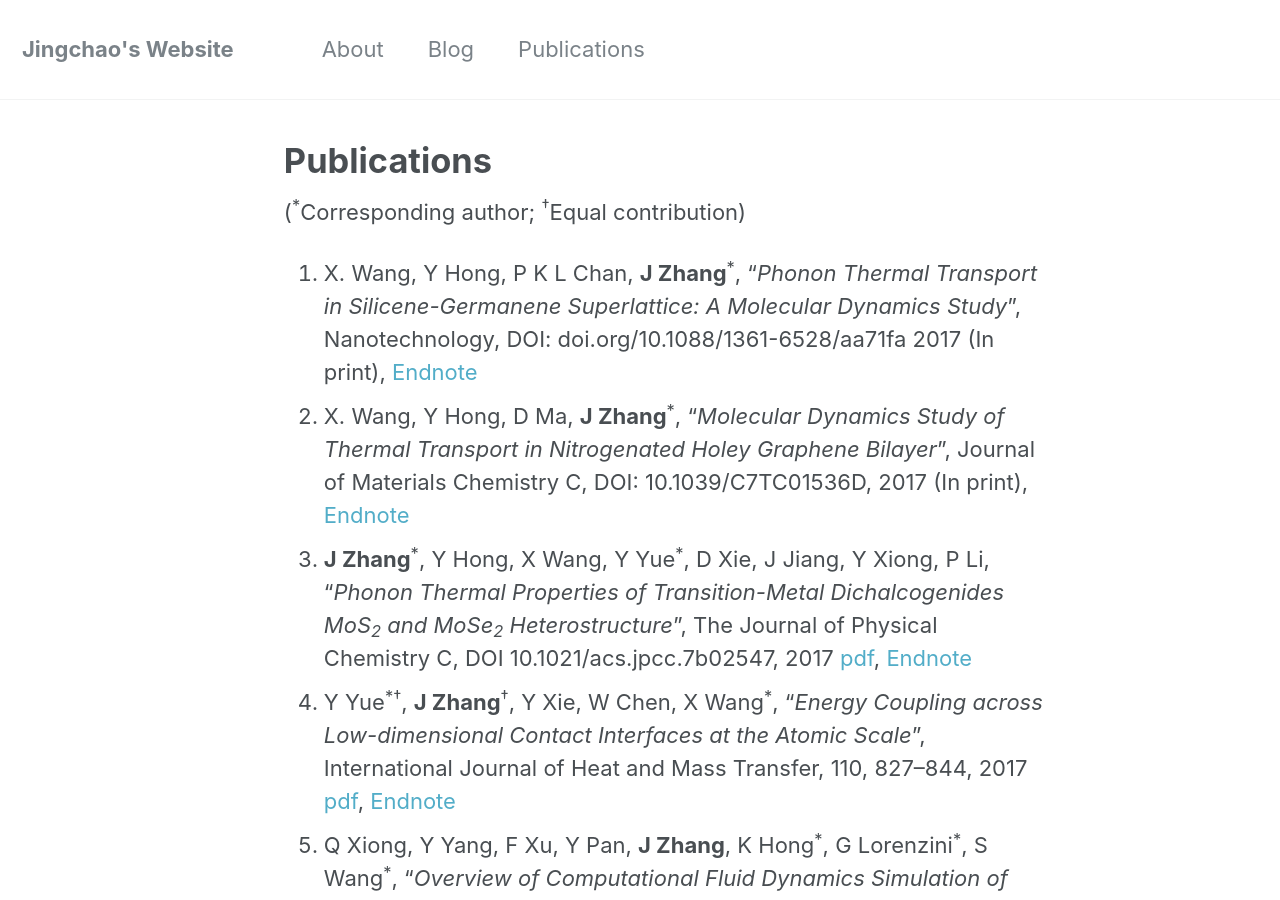
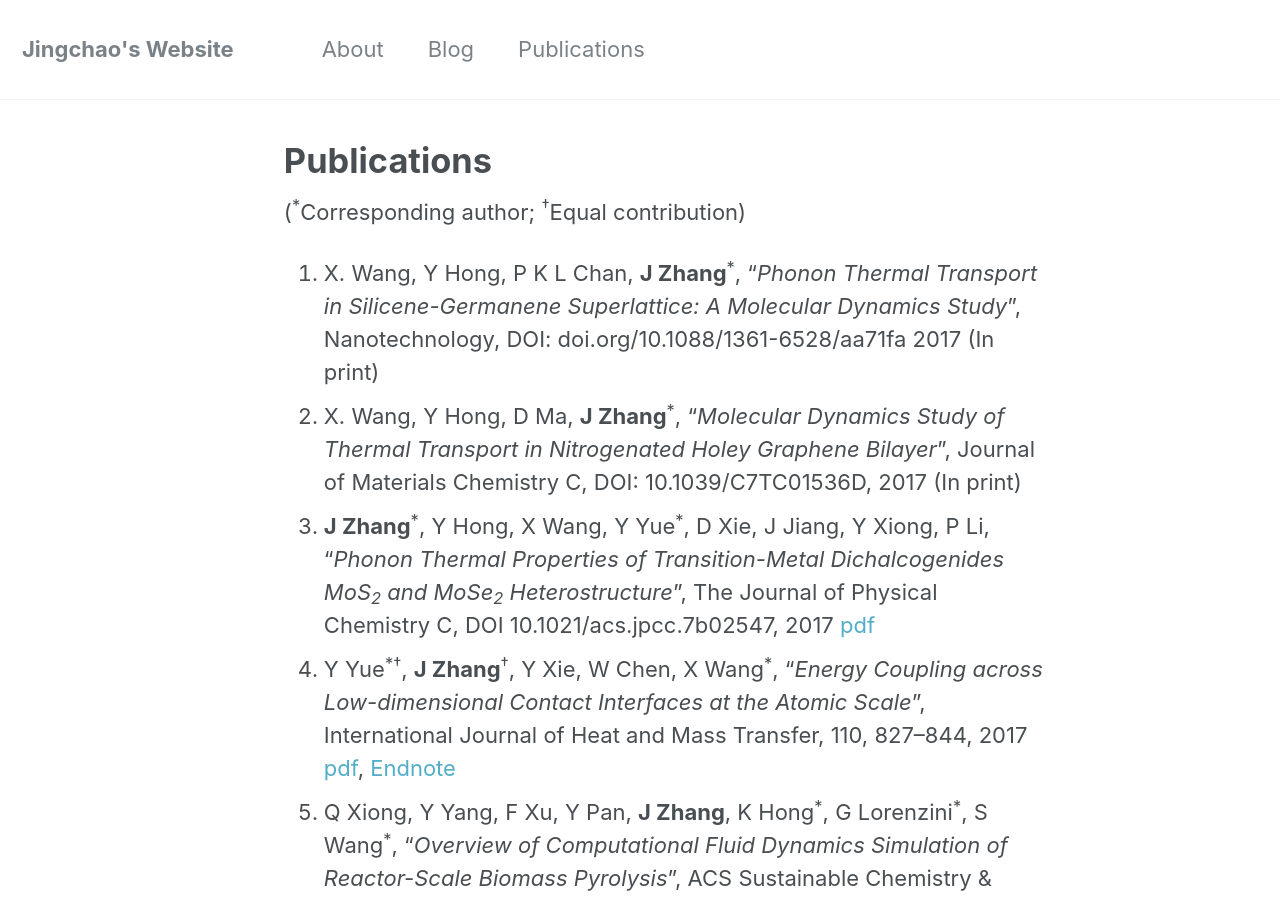
Before and after one commit to JingchaoZhang/JingchaoZhang.github.io, a Jekyll site: the page built from _pages/publications.md, in a window 1280 px wide and 900 px high. Built offline with Jekyll 4.4.1, drawn with Linux system fonts in a browser that asks for light colours.

Commit message:
Update publications.md

```diff
--- a/_pages/publications.md
+++ b/_pages/publications.md
@@ -7,9 +7,9 @@
 
 (<sup>\*</sup>Corresponding author; <sup>†</sup>Equal contribution)
 
-1. X. Wang, Y Hong, P K L Chan, **J Zhang**<sup>\*</sup>, "_Phonon Thermal Transport in Silicene-Germanene Superlattice: A Molecular Dynamics Study_", Nanotechnology, DOI: doi.org/10.1088/1361-6528/aa71fa 2017 (In print), [Endnote]()
-1. X. Wang, Y Hong, D Ma, **J Zhang**<sup>\*</sup>, "_Molecular Dynamics Study of Thermal Transport in Nitrogenated Holey Graphene Bilayer_", Journal of Materials Chemistry C, DOI: 10.1039/C7TC01536D, 2017 (In print), [Endnote]()
-1. **J Zhang**<sup>\*</sup>, Y Hong, X Wang, Y Yue<sup>\*</sup>, D Xie, J Jiang, Y Xiong, P Li, "_Phonon Thermal Properties of Transition-Metal Dichalcogenides MoS<sub>2</sub> and MoSe<sub>2</sub> Heterostructure_", The Journal of Physical Chemistry C, DOI 10.1021/acs.jpcc.7b02547, 2017 [pdf](https://drive.google.com/file/d/0B3Yj4QkZpI-dSGYxSlRtLWxXRHc/view?usp=sharing), [Endnote]()
+1. X. Wang, Y Hong, P K L Chan, **J Zhang**<sup>\*</sup>, "_Phonon Thermal Transport in Silicene-Germanene Superlattice: A Molecular Dynamics Study_", Nanotechnology, DOI: doi.org/10.1088/1361-6528/aa71fa 2017 (In print)
+1. X. Wang, Y Hong, D Ma, **J Zhang**<sup>\*</sup>, "_Molecular Dynamics Study of Thermal Transport in Nitrogenated Holey Graphene Bilayer_", Journal of Materials Chemistry C, DOI: 10.1039/C7TC01536D, 2017 (In print)
+1. **J Zhang**<sup>\*</sup>, Y Hong, X Wang, Y Yue<sup>\*</sup>, D Xie, J Jiang, Y Xiong, P Li, "_Phonon Thermal Properties of Transition-Metal Dichalcogenides MoS<sub>2</sub> and MoSe<sub>2</sub> Heterostructure_", The Journal of Physical Chemistry C, DOI 10.1021/acs.jpcc.7b02547, 2017 [pdf](https://drive.google.com/file/d/0B3Yj4QkZpI-dSGYxSlRtLWxXRHc/view?usp=sharing)
 1. Y Yue<sup>\*</sup><sup>†</sup>, **J Zhang**<sup>†</sup>, Y Xie, W Chen, X Wang<sup>\*</sup>, "_Energy Coupling across Low-dimensional Contact Interfaces at the Atomic Scale_", International Journal of Heat and Mass Transfer, 110, 827–844, 2017 [pdf](https://drive.google.com/file/d/0B3Yj4QkZpI-dbHZraTVJU016cDQ/view?usp=sharing), [Endnote](https://drive.google.com/uc?export=download&id=0B3Yj4QkZpI-dbFgzYi1BaWM2eDA)
 1. Q Xiong, Y Yang, F Xu, Y Pan, **J Zhang**, K Hong<sup>\*</sup>, G Lorenzini<sup>\*</sup>, S Wang<sup>\*</sup>, "_Overview of Computational Fluid Dynamics Simulation of Reactor-Scale Biomass Pyrolysis_", ACS Sustainable Chemistry & Engineering, 5(4), 2783–2798, 2017 [pdf](https://drive.google.com/file/d/0B3Yj4QkZpI-dTGVDZFdyRlhqaVE/view?usp=sharing), [Endnote](https://drive.google.com/uc?export=download&id=0B3Yj4QkZpI-dR3hqQ2puenpmcnM)
 1. X Wang, **J Zhang**, Y Chen<sup>\*</sup>, P Chan<sup>\*</sup>, "_Molecular dynamics study of thermal transport in dinaphtho[2,3-b:2',3'-f]thieno[3,2-b]thiophene (DNTT) organic semiconductor_", Nanoscale, 9, 2262-2271, 2017 [pdf](https://drive.google.com/file/d/0B3Yj4QkZpI-ddHJYWmpEeWVkZ1k/view?usp=sharing), [Endnote](https://drive.google.com/uc?export=download&id=0B3Yj4QkZpI-dTC1MNXl2a191OEU)
```
